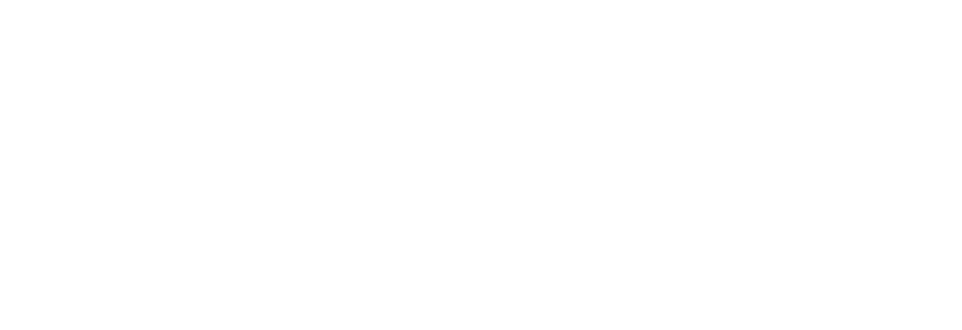
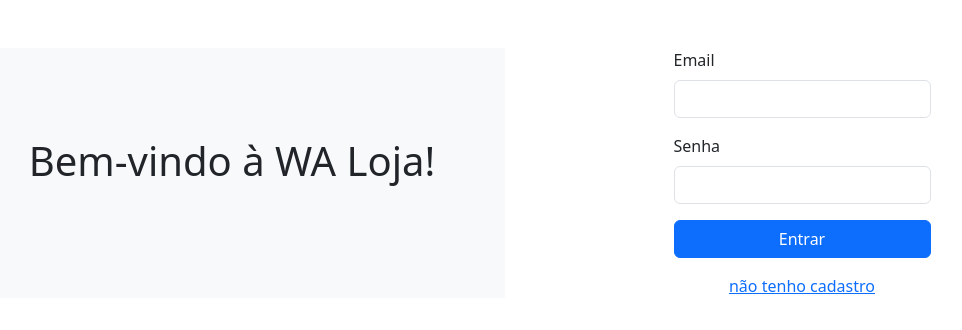
Before and after one commit to UFAM-ICOMP-WACAD/wacad-turma2-bootstrap-vitor, a website: page login.html in a window 1280 px wide. Shown: the whole page, without its empty margins (123-1085 px from the left). Drawn offline with nearby package versions, Linux system fonts and the light colour scheme.

Commit message:
login page

```diff
--- a/login.html
+++ b/login.html
@@ -1,11 +1,46 @@
 <!DOCTYPE html>
 <html lang="pt-BR">
+
 <head>
   <meta charset="utf-8" />
   <meta name="viewport" content="width=device-width, initial-scale=1" />
+  <link rel="stylesheet" href="https://cdn.jsdelivr.net/npm/bootstrap@5.3.2/dist/css/bootstrap.min.css" />
   <title>Loja WA</title>
 </head>
+
 <body>
   <!-- login -->
+  <div class="container mt-5">
+    <div class="row">
+      <div class="col-md-6">
+        <div class="bg-light h-100 d-flex justify-content-center align-items-center">
+          <div class="p-4 text-center">
+            <h1 class="mb-4">Bem-vindo à WA Loja!</h1>
+          </div>
+        </div>
+      </div>
+      <div class="col-md-6">
+        <div class="d-flex justify-content-center align-items-center h-100">
+          <form>
+            <div class="mb-3">
+              <label for="email" class="form-label">Email</label>
+              <input type="email" class="form-control" id="email" required>
+            </div>
+            <div class="mb-3">
+              <label for="senha" class="form-label">Senha</label>
+              <input type="password" class="form-control" id="senha" required>
+            </div>
+            <button type="submit" class="btn btn-primary btn-block w-100">Entrar</button>
+            <div class="mt-3 text-center">
+              <a href="./cadastro.html">não tenho cadastro</a>
+            </div>
+          </form>
+        </div>
+      </div>
+    </div>
+  </div>
+
+  <script src="https://cdn.jsdelivr.net/npm/bootstrap@5.3.2/dist/js/bootstrap.bundle.min.js"></script>
 </body>
+
 </html>
```
Also changed, not shown: cadastro.html (+5 -0 lines). Lines whose indentation alone changed are shown as unchanged.
